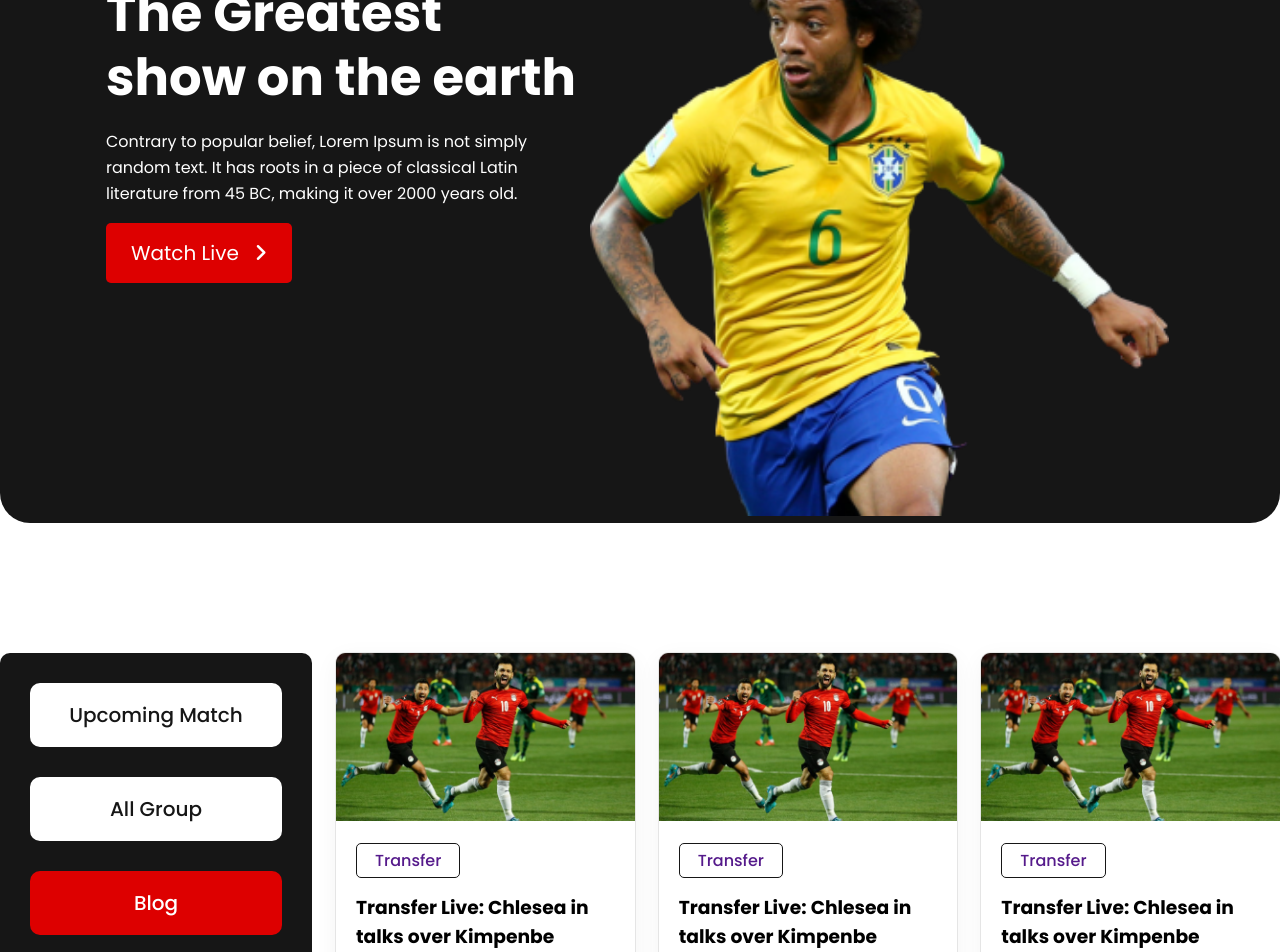
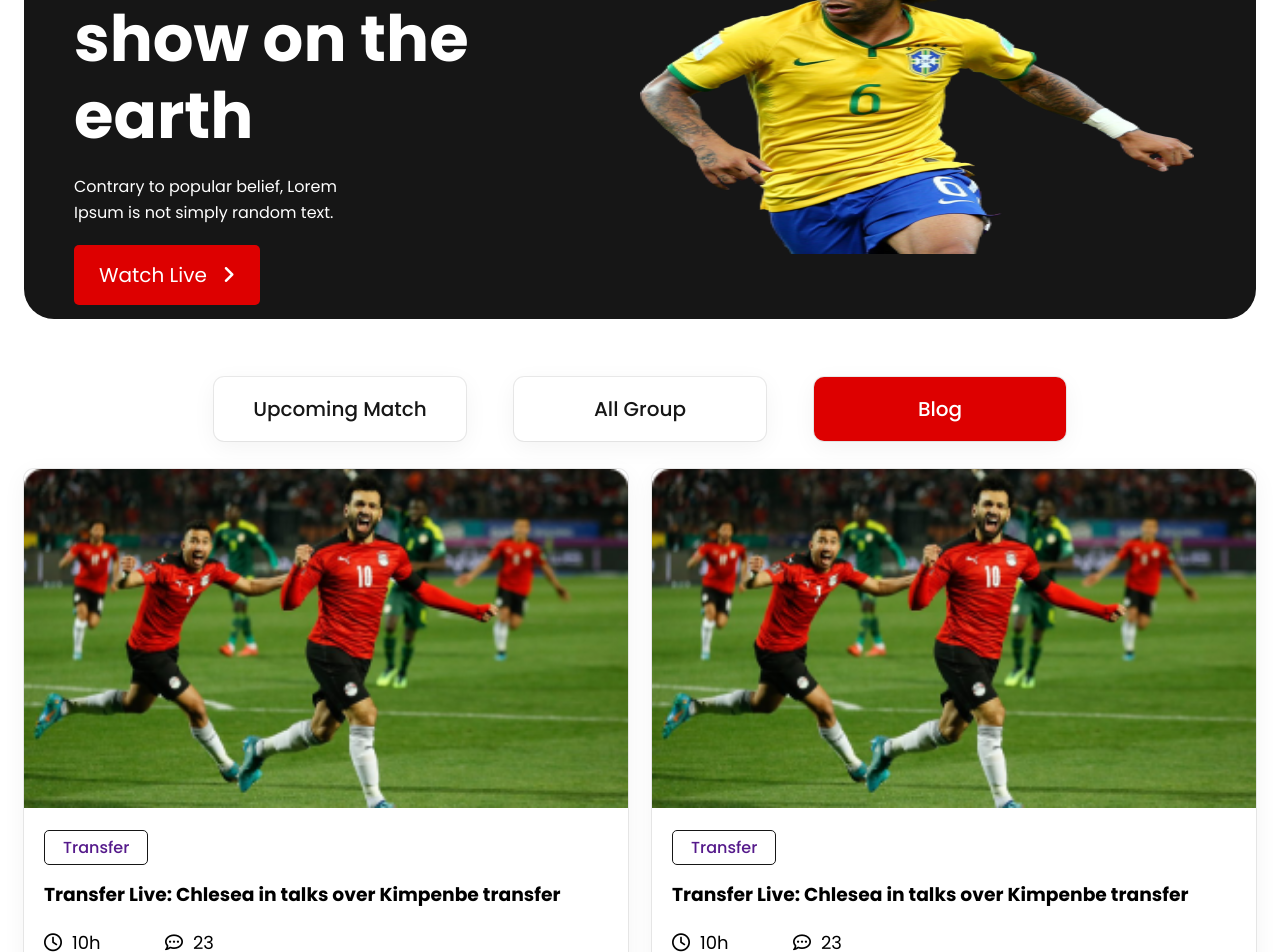
Before and after one commit to mdsuzayethossan/world-cup, a plain HTML site: page index.html in a window 1280 px wide. Shown: the part 180-1132 px from the top of the page. Drawn offline with Linux system fonts and the light colour scheme.

Commit message:
second commit

```diff
--- a/css/style.css
+++ b/css/style.css
@@ -348,12 +348,96 @@ footer {
 
 
 /* -----------------------------------------------
+            iOS iPad Air 2
+--------------------------------------------------*/
+@media (min-width: 820px) {
+    .banner {
+        display: flex;
+        flex-direction: row;
+        margin: 24px 24px;
+    }
+    .banner-content {
+        width: 50%;
+        margin-bottom: 30px;
+        text-align: start;
+        padding: 80px 0 0 50px;
+    }
+    .banner-content h1{
+        font-size: 5vw;
+        line-height: 6vw;
+    }
+    .banner-content p {
+        width: 273px;
+        padding: 0;
+        height: 50px;
+        text-overflow: ellipsis;
+        overflow: hidden;
+        margin-bottom: 40px;
+    }
+    .banner-image {
+        width: 45%;
+        margin: 0;
+
+    }
+    .banner-image img {
+        height: 340px;
+        margin-top: 70px;
+    }
+    /* gallery */
+    #gallery {
+        margin-top: 30px;
+    }
+    .gallery {
+        display: flex;
+        flex-direction: column;
+    }
+    .gallery-tab {
+        margin-top: 60px;
+        margin-bottom: 60px;
+        width: 100%;
+        height: 0;
+        padding: 0;
+        display: flex;
+        flex-direction: row;
+    }
+    .gallery-tab a{
+        box-shadow: rgba(0, 0, 0, 0.05) 0px 6px 24px 0px, rgba(0, 0, 0, 0.08) 0px 0px 0px 1px;
+        margin: 0 24px;
+    }
+    .gallery-body {
+        grid-template-columns: repeat(2, 1fr);
+        margin-left: 0;
+        margin: 0 24px;
+    }
+    .gallery-all-view {
+        display: block;
+    }
+    .tablet-none {
+        display: none;
+    }
+
+    /* footer */
+    .footer-social {
+        display: none;
+    }
+    .footer-menu a {
+        line-height: 50px;
+    }
+    /* match page */
+    .match {
+        grid-template-columns: repeat(2, 1fr);
+        margin: 0 24px;
+    }
+
+}
+/* -----------------------------------------------
     Medium devices (tablets, 768px and up)
 --------------------------------------------------*/
 @media (max-width: 768px) {
     .banner {
         display: flex;
         flex-direction: row;
+        margin: 24px 24px;
     }
     .banner-content {
         width: 50%;
@@ -526,13 +610,6 @@ footer {
 
 
 /* -----------------------------------------------
-    Large devices (desktops, 992px and up)
---------------------------------------------------*/
-@media (min-width: 992px) {
-
-}
-
-/* -----------------------------------------------
     X-Large devices (large desktops, 1200px and up)
 --------------------------------------------------*/
 @media (min-width: 1200px) {
```
